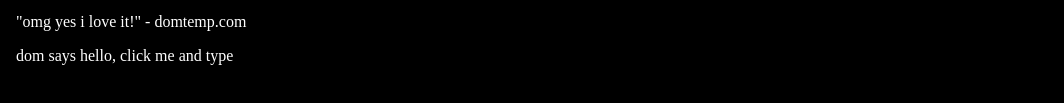
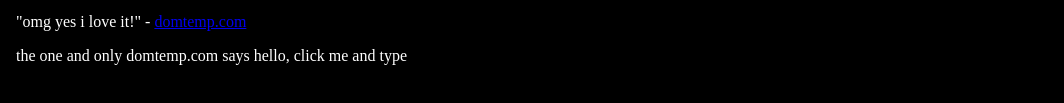
Before and after one commit to Quinn135/domtemp, a plain HTML site: page index.html in a window 1280 px wide. Shown: the part 323-426 px from the top of the page, without its empty margins (0-1064 px from the left). Drawn offline with nearby package versions, Linux system fonts and the light colour scheme.

Commit message:
more words

```diff
--- a/index.html
+++ b/index.html
@@ -15,8 +15,10 @@
             <img src="2.jpg" alt="domtemp.com">
             <img src="3.jpg" alt="domtemp.com">
         </div>
-        <p style="padding-left: 1rem; padding-right: 1rem; width: 100%">"omg yes i love it!" - domtemp.com</p>
-        <div contenteditable="true" style="padding-left: 1rem; padding-right: 1rem;">dom says hello, click me and type
+        <p style="padding-left: 1rem; padding-right: 1rem; width: 100%">"omg yes i love it!" - <a
+                href="https://domtemp.quinncoop.com/">domtemp.com</a></p>
+        <div contenteditable="true" style="padding-left: 1rem; padding-right: 1rem;">the one and only domtemp.com says
+            hello, click me and type
         </div>
     </div>
 </body>
```
